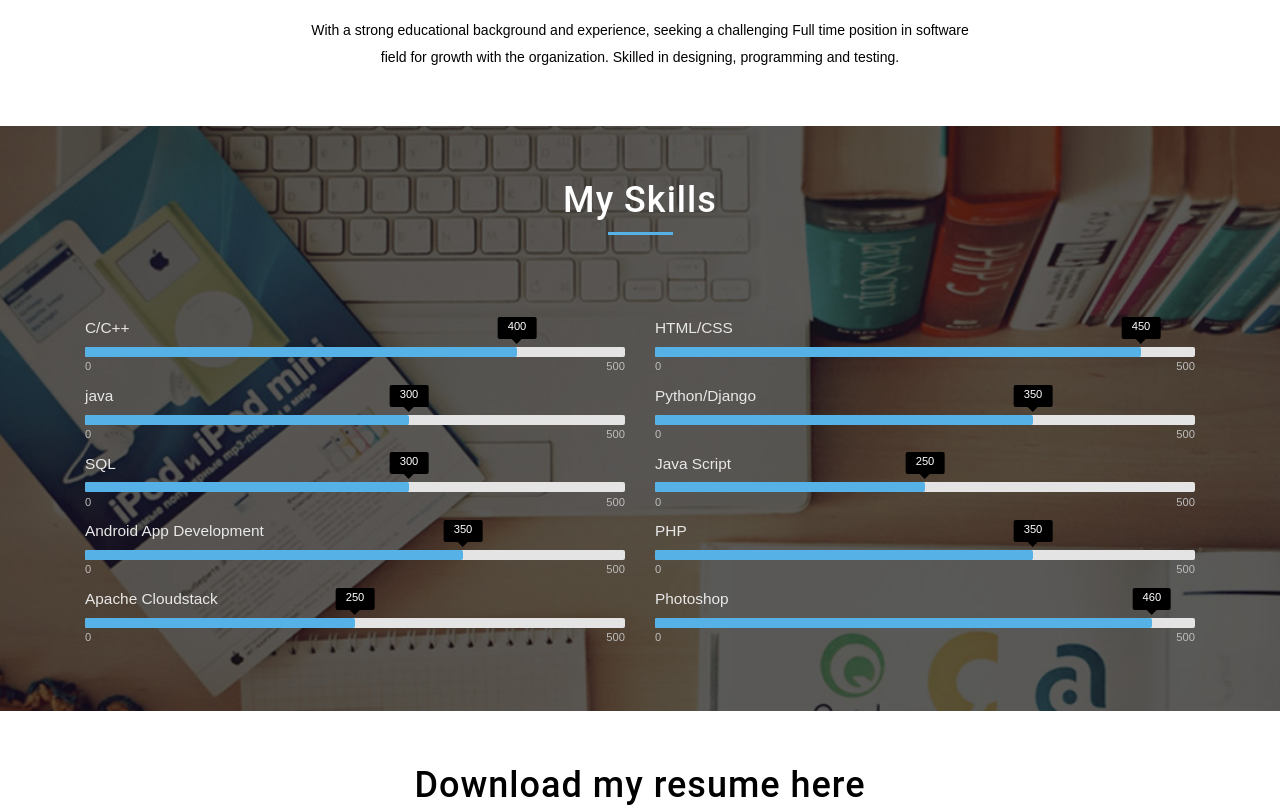
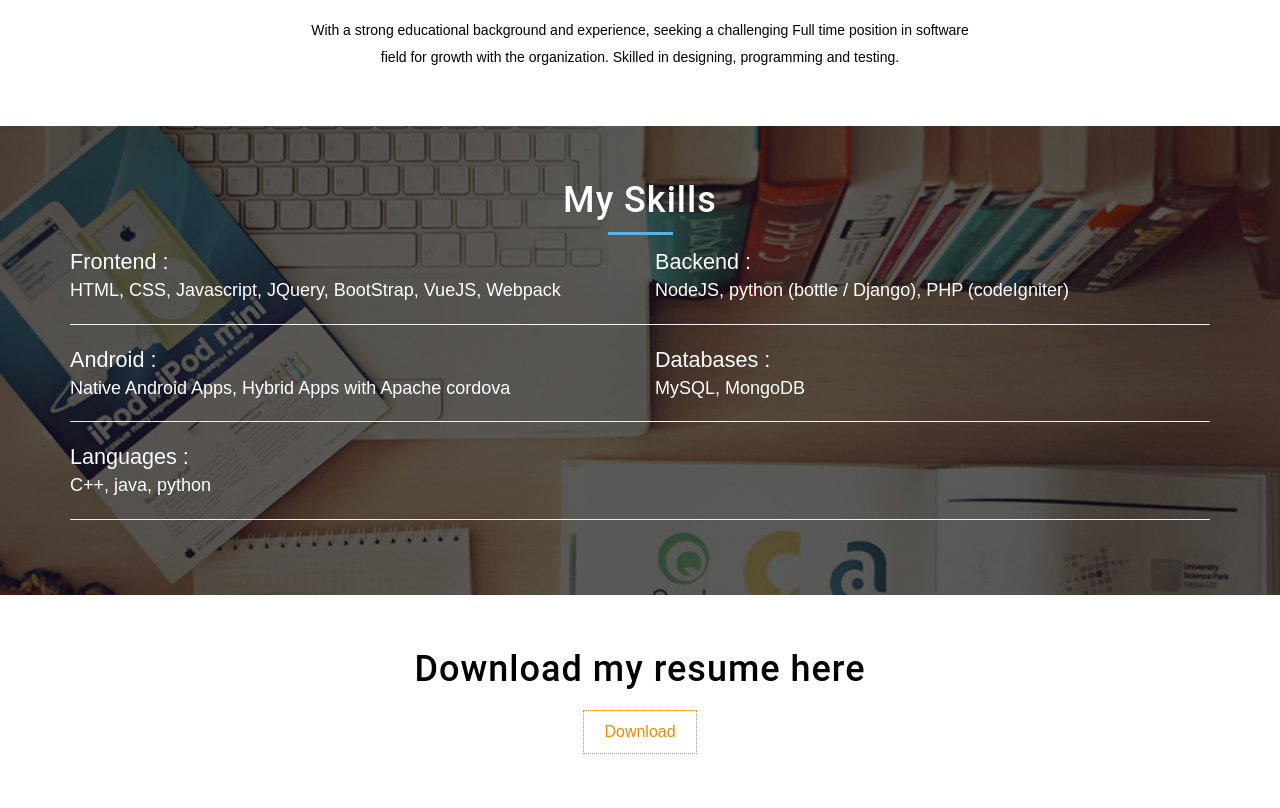
Before and after one commit to sachinnitw1317/sachinnitw1317.github.io, a plain HTML site: page index.html in a window 1280 px wide. Shown: the part 826-1634 px from the top of the page. Drawn offline with Linux system fonts and the light colour scheme.

Commit message:
adding new portfolio

```diff
--- a/index.html
+++ b/index.html
@@ -3,8 +3,7 @@
 <title>SACHIN PATIL</title>
 <meta name="viewport" content="width=device-width, initial-scale=1">
 <meta http-equiv="Content-Type" content="text/html; charset=utf-8" />
-<meta name="keywords" content="Curriculum vitae Responsive web template, Bootstrap Web Templates, Flat Web Templates, Android Compatible web template,
-Smartphone Compatible web template, free webdesigns for Nokia, Samsung, LG, Sony Ericsson, Motorola web design" />
+<meta name="keywords" content="sachin patil, software developer, sachin931350, kaynite" />
 <script type="applisalonion/x-javascript"> addEventListener("load", function() { setTimeout(hideURLbar, 0); }, false); function hideURLbar(){ window.scrollTo(0,1); } </script>
 <!-- Custom Theme files -->
 <link href="css/bootstrap.min.css" rel='stylesheet' type='text/css' />
@@ -33,7 +32,7 @@ Smartphone Compatible web template, free webdesigns for Nokia, Samsung, LG, Sony
 		</div>
 		<div class="col-md-4 b-part3">
 			<h3>Follow</h3>
-			<a href="https://www.facebook.com/sachin0922"><i class="fa fa-facebook" aria-hidden="true"></i></a>
+			<a href="https://www.facebook.com/sachin931350"><i class="fa fa-facebook" aria-hidden="true"></i></a>
 			<a href="https://in.linkedin.com/in/sachin-patil-9b100b105"><i class="fa fa-linkedin" aria-hidden="true"></i></a>
 			<a href="https://github.com/sachinnitw1317"><i class="fa fa-github" aria-hidden="true"></i></a>
 		</div>
@@ -57,39 +56,44 @@ Smartphone Compatible web template, free webdesigns for Nokia, Samsung, LG, Sony
 
 
 <!--skills-->
-<div class="skills">
+<div class="skills" style="text-align: left; color : white; font-size : 18px">
 	<div class="container">
 		<h3>My Skills</h3>
 		<label class="line"></label>
-			<div class="col-md-6 ">
-				<!-- <h4>The standard chunk</h4>
-				<p>It is a long established fact that a reader will be distracted by the readable content of a page when looking at its layout. The point of using Lorem Ipsum is that it has a more-or-less normal distribution of letters.</p>
-				<p>As opposed to using 'Content here, content here', making it look like readable English. Many desktop publishing packages and web page editors now use Lorem Ipsum as their default model text, and a search of lorem ipsum</p> 	 -->
+		<div class="row">
+			<div class="col-md-6 col-sm-12">
+				<big> Frontend : </big>
+				<p>HTML, CSS, Javascript, JQuery, BootStrap, VueJS, Webpack</p>
+			</div>
+			<div class="col-md-6 col-sm-12">
+				<big> Backend : </big>
+				<p>NodeJS, python (bottle / Django), PHP (codeIgniter)</p>
+			</div>
+		</div>
+		<hr>
 
-				<div class="bar_group " style="margin-top:70px;">
-					<div class='bar_group__bar thin' label='C/C++' show_values='true' tooltip='true' value='400'></div>
-					<div class='bar_group__bar thin' label='java' show_values='true' tooltip='true' value='300'></div>
-					<div class='bar_group__bar thin' label='SQL' show_values='true' tooltip='true' value='300'></div>
-					<div class='bar_group__bar thin' label='Android App Development' show_values='true' tooltip='true' value='350'></div>
-					<div class='bar_group__bar thin' label='Apache Cloudstack' show_values='true' tooltip='true' value='250'></div>
-					<div class='bar_group__bar thin' label='' show_values='false' tooltip='true' value='500' hidden></div>
+		<div class="row">
+			<div class="col-md-6 col-sm-12">
+				<big> Android : </big>
+				<p>Native Android Apps, Hybrid Apps with Apache cordova</p>
+			</div>
+			<div class="col-md-6 col-sm-12">
+				<big> Databases : </big>
+				<p>MySQL, MongoDB</p>
+			</div>
+		</div>
+		<hr>
 
-				</div>
+		<div class="row">
+			<div class="col-md-6 col-sm-12">
+				<big> Languages : </big>
+				<p>C++, java, python</p>
 			</div>
-			<div class="col-md-6 skills-right">
-				<div class="bar_group">
-					<div class='bar_group__bar thin' label='HTML/CSS' show_values='true' tooltip='true' value='450'></div>
-					<div class='bar_group__bar thin' label='Python/Django' show_values='true' tooltip='true' value='350'></div>
-					<div class='bar_group__bar thin' label='Java Script' show_values='true' tooltip='true' value='250'></div>
-					<div class='bar_group__bar thin' label='PHP' show_values='true' tooltip='true' value='350'></div>
-					<div class='bar_group__bar thin' label='Photoshop' show_values='true' tooltip='true' value='460'></div>
-					<div class='bar_group__bar thin' label='' show_values='false' tooltip='true' value='500' hidden></div>
+			<div class="col-md-6 col-sm-12">
 
-				</div>
-				<script src="js/bars.js"></script>
 			</div>
-			<div class="clearfix"></div>
-
+		</div>
+		<hr>
 	</div>
 </div>
 <!--/skills-->
@@ -102,7 +106,7 @@ Smartphone Compatible web template, free webdesigns for Nokia, Samsung, LG, Sony
 <!-- //download -->
 
 <!-- projects -->
-<div class="projects">
+<!--<div class="projects">
 	<div class="container">
 		<div class="project-grids">
 			<div class="cycle">
@@ -130,7 +134,7 @@ Smartphone Compatible web template, free webdesigns for Nokia, Samsung, LG, Sony
 			<div class="clearfix"> </div>
 		</div>
 	</div>
-</div>
+</div>-->
 <!-- //projects -->
 
 
@@ -329,7 +333,7 @@ Smartphone Compatible web template, free webdesigns for Nokia, Samsung, LG, Sony
 
 
 <!-- blog -->
-	<div class="blog">
+	<!--<div class="blog">
 		<div class="container">
 			<h3>Seminars/Workshops</h3>
 			<label class="line"></label>
@@ -358,7 +362,7 @@ Smartphone Compatible web template, free webdesigns for Nokia, Samsung, LG, Sony
 				<div  class="clearfix"></div>
 			</div>
 		</div>
-	</div>
+	</div>-->
 
 <!--contact-->
 <div class="contact">
@@ -367,8 +371,9 @@ Smartphone Compatible web template, free webdesigns for Nokia, Samsung, LG, Sony
 		<label class="line"></label>
 		<div class="col-md-4 c-w3l">
 			<i class="fa fa-map-marker" aria-hidden="true"></i>
-			<h4>Room no: 3234, 1K Hostel</h4>
-			<h4>NIT Warangal, Telangana-506004</h4>
+			<h4>Ground Floor, 893</h4>
+			<h4>5th A main, ST bed layout</h4>
+			<h4>kormangala 3rd block, Bangalore, 560047</h4>
 		</div>
 		<div class="col-md-4 c-w3l c-mail">
 			<i class="fa fa-envelope" aria-hidden="true"></i>
@@ -412,7 +417,7 @@ Smartphone Compatible web template, free webdesigns for Nokia, Samsung, LG, Sony
 		</div>
 		<div class="col-md-3">
 			<a href="https://drive.google.com/open?id=0B250zd28Pn8WYU9lUmlSYzRjcWc">
-				<h4  >Photoshop Projects</h4>
+				<h4>Photoshop Projects</h4>
 			</a>
 		</div>
 	</div>
```
Also changed, not shown: 1 other file.
